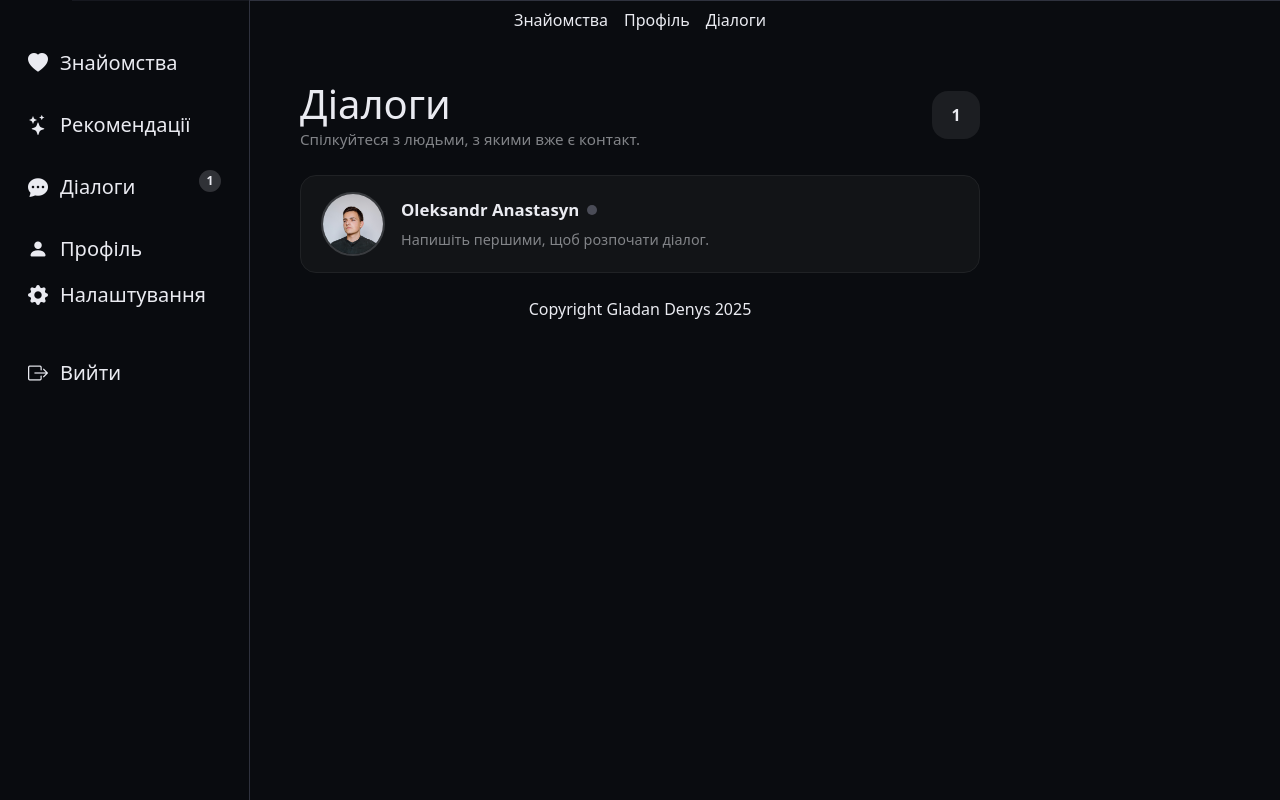
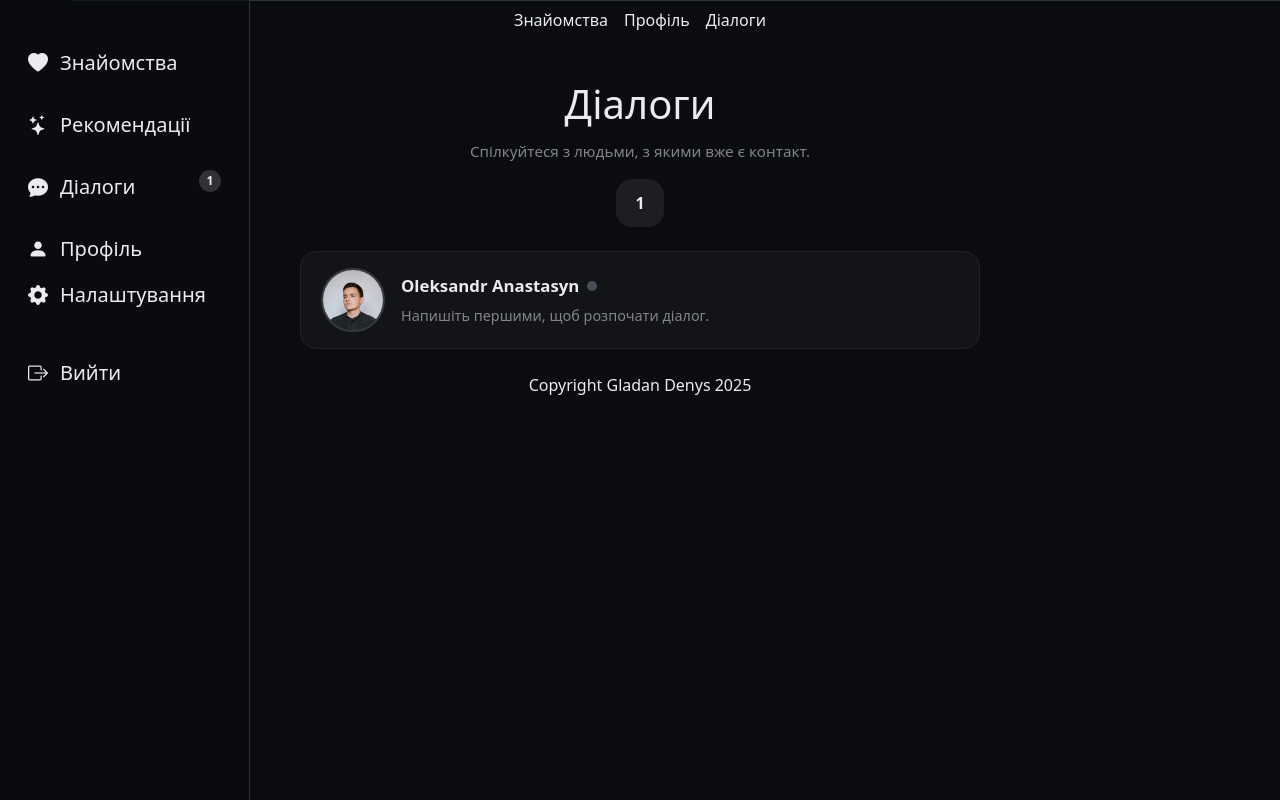
Before and after one commit to GeorgHerych/Lixy, a Django app: page /members/dialogs/ in a window 1280 px wide. Run offline with Django 5.2, Linux system fonts and the light colour scheme; a user stored in the database is signed in; data comes from the database, SQL or seed files in the repository.

Commit message:
Center dialog title and enable message input

```diff
--- a/members/templates/profile/dialog_detail.html
+++ b/members/templates/profile/dialog_detail.html
@@ -34,9 +34,10 @@
             {% endif %}
         </div>
         <div class="card-footer">
-            <form class="dialog-form">
+            <form class="dialog-form" method="post" action="#">
+                {% csrf_token %}
                 <div class="input-group">
-                    <input type="text" class="form-control" placeholder="Напишіть повідомлення..." disabled>
+                    <input type="text" name="message" class="form-control" placeholder="Напишіть повідомлення...">
                     <button class="btn btn-primary" type="button" disabled>Надіслати</button>
                 </div>
                 <small class="text-muted d-block mt-2">Обмін повідомленнями незабаром буде доступний.</small>
--- a/members/templates/profile/dialog_list.html
+++ b/members/templates/profile/dialog_list.html
@@ -4,11 +4,9 @@
 
 {% block content %}
 <div class="dialog-list-page py-4">
-    <div class="d-flex align-items-center justify-content-between flex-wrap gap-2 mb-4">
-        <div>
-            <h1 class="dialog-list-title mb-0">Діалоги</h1>
-            <p class="dialog-list-subtitle mb-0">Спілкуйтеся з людьми, з якими вже є контакт.</p>
-        </div>
+    <div class="dialog-list-header mb-4">
+        <h1 class="dialog-list-title mb-0">Діалоги</h1>
+        <p class="dialog-list-subtitle mb-0">Спілкуйтеся з людьми, з якими вже є контакт.</p>
         {% if dialogs %}
             <span class="dialog-list-counter" aria-label="Кількість діалогів">{{ dialogs|length }}</span>
         {% endif %}
--- a/posts/static/css/styles_dark.css
+++ b/posts/static/css/styles_dark.css
@@ -790,6 +790,23 @@ form {
     text-align: left;
 }
 
+.dialog-list-header {
+    display: flex;
+    flex-direction: column;
+    align-items: center;
+    gap: 12px;
+    text-align: center;
+}
+
+.dialog-list-header .dialog-list-title,
+.dialog-list-header .dialog-list-subtitle {
+    text-align: center;
+}
+
+.dialog-list-header .dialog-list-counter {
+    margin-top: 4px;
+}
+
 .dialog-list-title {
     text-align: left;
 }
```
Also changed, not shown: posts/static/css/styles_light.css (+17 -0 lines).
